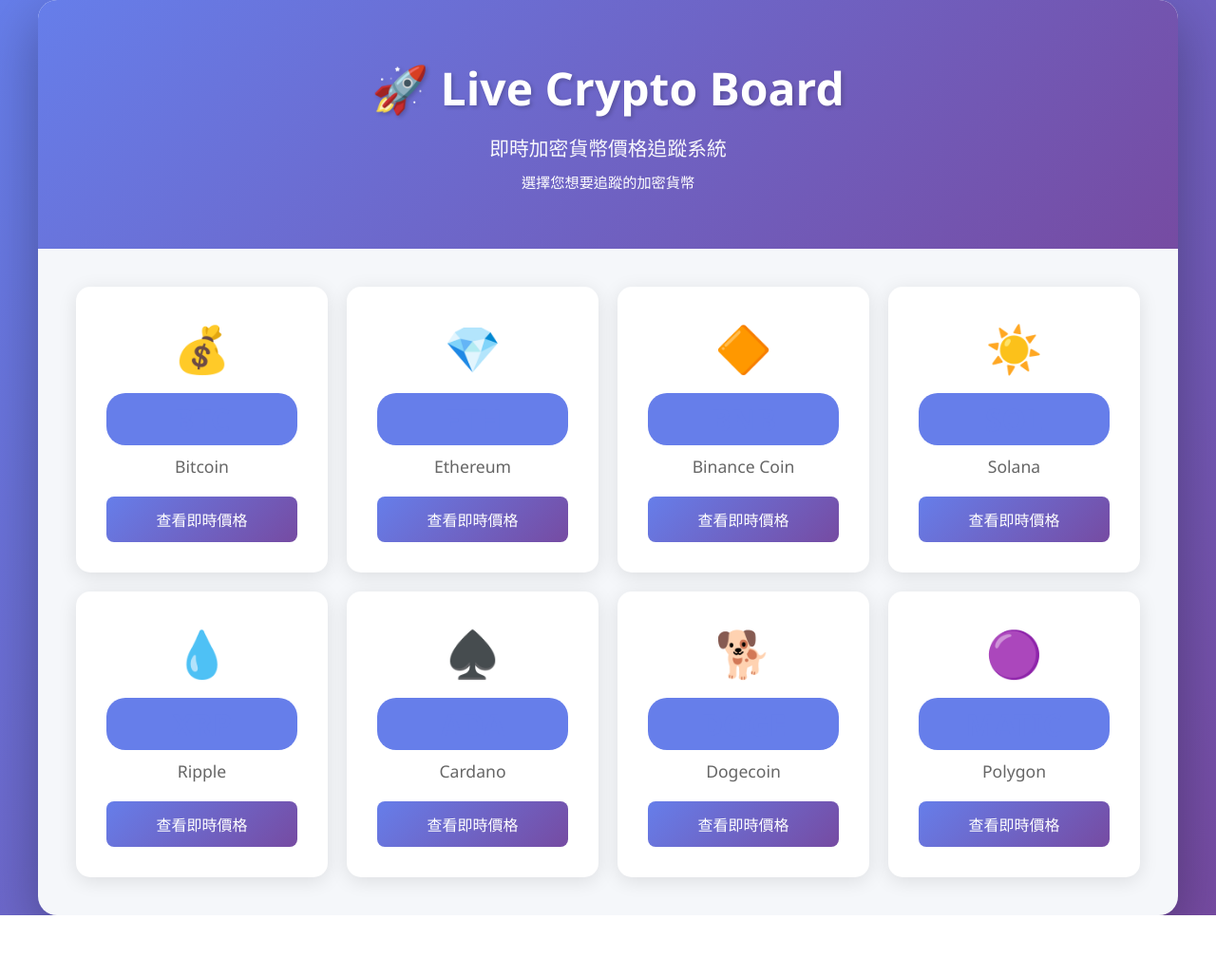
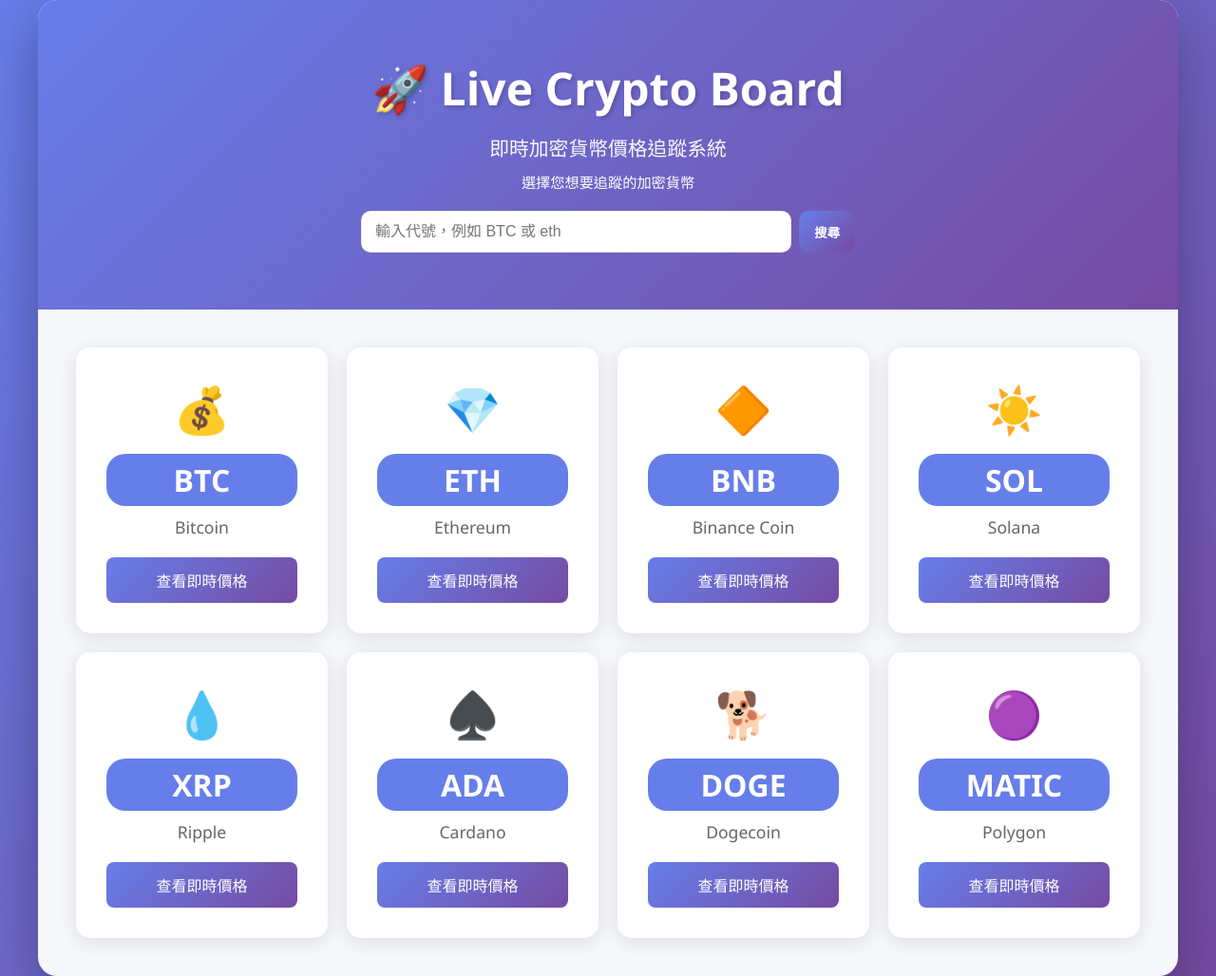
Before and after one commit to asyuan0506/LiveCryptoBoard, a Flask app: page / in a window 1280 px wide. Shown: the whole page at 95% size. Before the commit the page ends 964 px from the top, so only its background shows below. Run offline with Flask 3, Linux system fonts and the light colour scheme.

Commit message:
Add exchange logo, search bar. Remove 404 page. Cancel unsubscribe when closing websocket.

```diff
--- a/app.py
+++ b/app.py
@@ -21,8 +21,7 @@
 CORS(app)
 socketio = SocketIO(app, cors_allowed_origins="*", async_mode='eventlet')
 
-# 支援的加密貨幣列表
-SUPPORTED_COINS = {
+BASIC_COIN_LIST = {
     'BTC': 'Bitcoin',
     'ETH': 'Ethereum',
     'BNB': 'Binance Coin',
@@ -87,19 +86,17 @@
 
 @app.route('/')
 def index():
-    return render_template('index.html', coins=SUPPORTED_COINS)
+    return render_template('index.html', coins=BASIC_COIN_LIST)
 
 @app.route('/coin/<symbol>')
 def coin_page(symbol):
     """顯示特定加密貨幣的頁面"""
     symbol = symbol.upper()
 
-    if symbol not in SUPPORTED_COINS:
-        return "不支援的加密貨幣", 404
 
     return render_template('coin.html',
                          coin_symbol=symbol,
-                         coin_name=SUPPORTED_COINS[symbol])
+                         coin_name=symbol)
 
 @socketio.on('connect')
 def handle_connect():
@@ -128,10 +125,6 @@
     處理使用者開始查看某個幣種
     """
     symbol = data.get('symbol', '').upper()
-
-    if symbol not in SUPPORTED_COINS:
-        emit('error', {'message': '不支援的幣種'})
-        return
 
     # 如果使用者之前在看其他幣種，先取消舊的訂閱
     if request.sid in user_watching:
--- a/bitget_websocket.py
+++ b/bitget_websocket.py
@@ -231,8 +231,8 @@
 
     def _on_close(self, ws, close_status_code, close_msg):
         """WebSocket 關閉時的callback"""
-        for symbol in list(self.subscribed_symbols):
-            self.unsubscribe(symbol)
+        # for symbol in list(self.subscribed_symbols):
+        #     self.unsubscribe(symbol)
         logger.info(f"Bitget WebSocket 已關閉 (代碼: {close_status_code}, 訊息: {close_msg})")
 
     def _initiate_ping(self):
--- a/bybit_websocket.py
+++ b/bybit_websocket.py
@@ -221,8 +221,8 @@
 
     def _on_close(self, ws, close_status_code, close_msg):
         """WebSocket 關閉時的callback"""
-        for symbol in list(self.subscribed_symbols):
-            self.unsubscribe(symbol)
+        # for symbol in list(self.subscribed_symbols):
+        #     self.unsubscribe(symbol)
         logger.info(f"Bybit WebSocket 已關閉 (代碼: {close_status_code}, 訊息: {close_msg})")
 
 
--- a/coinbase_websocket.py
+++ b/coinbase_websocket.py
@@ -215,8 +215,8 @@
 
     def _on_close(self, ws, close_status_code, close_msg):
         """WebSocket 關閉時的callback"""
-        for symbol in list(self.subscribed_symbols):
-            self.unsubscribe(symbol)
+        # for symbol in list(self.subscribed_symbols):
+        #     self.unsubscribe(symbol)
         logger.info(f"Coinbase WebSocket 已關閉 (代碼: {close_status_code}, 訊息: {close_msg})")
 
 
--- a/okx_websocket.py
+++ b/okx_websocket.py
@@ -224,8 +224,8 @@
 
     def _on_close(self, ws, close_status_code, close_msg):
         """WebSocket 關閉時的callback"""
-        for symbol in list(self.subscribed_symbols):
-            self.unsubscribe(symbol)
+        # for symbol in list(self.subscribed_symbols):
+        #     self.unsubscribe(symbol)
         logger.info(f"OKX WebSocket 已關閉 (代碼: {close_status_code}, 訊息: {close_msg})")
 
 # 測試用程式碼
--- a/templates/index.html
+++ b/templates/index.html
@@ -1,5 +1,6 @@
 <!DOCTYPE html>
 <html lang="zh-TW">
+
 <head>
     <meta charset="UTF-8">
     <meta name="viewport" content="width=device-width, initial-scale=1.0">
@@ -13,6 +14,42 @@
             padding: 40px;
             max-width: 1200px;
             margin: 0 auto;
+        }
+
+        .search-bar {
+            margin: 20px auto 0;
+            max-width: 520px;
+            display: flex;
+            justify-content: center;
+        }
+
+        .search-bar form {
+            width: 100%;
+            display: flex;
+            gap: 8px;
+        }
+
+        .search-bar input[type="text"] {
+            flex: 1;
+            padding: 12px 14px;
+            border-radius: 10px;
+            border: 1px solid rgba(0, 0, 0, 0.08);
+            font-size: 1rem;
+            outline: none;
+        }
+
+        .search-bar button {
+            padding: 12px 16px;
+            border-radius: 10px;
+            border: none;
+            background: linear-gradient(135deg, #667eea 0%, #764ba2 100%);
+            color: #fff;
+            font-weight: 600;
+            cursor: pointer;
+        }
+
+        .search-bar button:hover {
+            opacity: 0.95;
         }
 
         .coin-card {
@@ -33,7 +70,7 @@
         .coin-symbol {
             font-size: 2rem;
             font-weight: bold;
-            color: #667eea;
+            color: white;
             margin-bottom: 10px;
         }
 
@@ -96,12 +133,19 @@
         }
     </style>
 </head>
+
 <body>
     <div class="container">
         <header>
             <h1>🚀 Live Crypto Board</h1>
             <p class="subtitle">即時加密貨幣價格追蹤系統</p>
             <p style="margin-top: 10px; font-size: 0.95rem;">選擇您想要追蹤的加密貨幣</p>
+            <div class="search-bar" aria-label="搜尋代號">
+                <form id="search-form">
+                    <input id="search-input" type="text" placeholder="輸入代號，例如 BTC 或 eth" />
+                    <button type="submit">搜尋</button>
+                </form>
+            </div>
         </header>
 
         <div class="coin-grid">
@@ -128,11 +172,24 @@
     </div>
 
     <script>
+        // 搜尋表單：讀取輸入、轉為大寫並導向 /coin/{SYMBOL}
+        document.addEventListener('DOMContentLoaded', function () {
+            const searchForm = document.getElementById('search-form'); const searchInput = document.getElementById('search-input');
+            if (searchForm) {
+                searchForm.addEventListener('submit', function (e) {
+                    e.preventDefault();
+                    const val = (searchInput.value || '').trim().toUpperCase();
+                    if (val) {
+                        window.location.href = `/coin/${val}`;
+                    }
+                });
+            }
+        });
         function viewCoin(symbol) {
             window.location.href = `/coin/${symbol}`;
         }
 
-        document.addEventListener('DOMContentLoaded', function() {
+        (function () {
             const cards = document.querySelectorAll('.coin-card');
             cards.forEach((card, index) => {
                 card.style.opacity = '0';
@@ -143,7 +200,8 @@
                     card.style.transform = 'translateY(0)';
                 }, index * 100);
             });
-        });
+        })();
     </script>
 </body>
+
 </html>
```
Also changed, not shown: templates/coin.html (+86 -15 lines), static/img/Binance.png (renamed from img/binance.png), static/img/Bitget.png (added), static/img/Bybit.png (added), static/img/Coinbase.png (renamed from img/coinbase.png), static/img/Okx.png (added).
